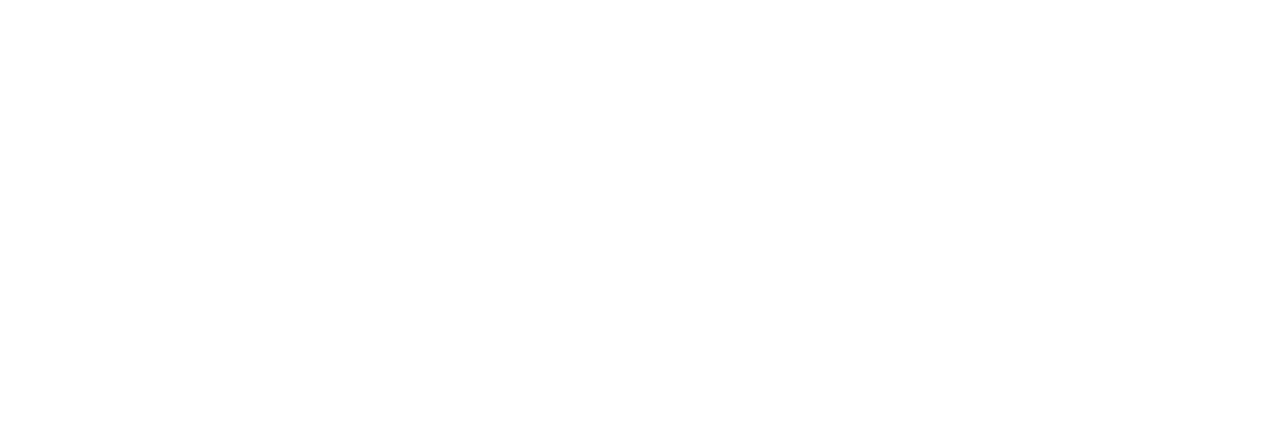
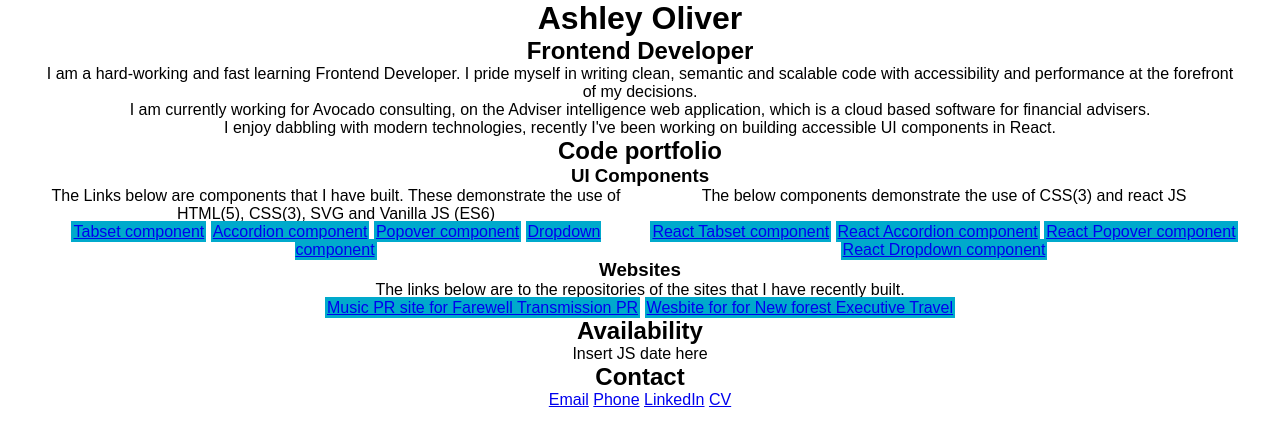
Before and after one commit to asholiver/personal_site, a website: page index.html in a window 1280 px wide. Drawn offline with nearby package versions, Linux system fonts and the light colour scheme; files that its build step writes are made by us from their sources.

Commit message:
initial commit

```diff
--- a/index.html
+++ b/index.html
@@ -17,7 +17,64 @@
     </head>
 
     <body>
-
+        <header class="c-header">
+            <h1>Ashley Oliver</h1>
+            <h2>Frontend Developer</h2>
+        </header>
+        <main>
+            <div class="l-container">
+                <section>
+                    <p>I am a hard-working and fast learning Frontend Developer. I pride myself in writing clean, semantic and scalable code with accessibility and performance at the forefront of my decisions.</p>
+                    <p>I am currently working for Avocado consulting, on the Adviser intelligence web application, which is a cloud based software for financial advisers.</p>
+                    <p>I enjoy dabbling with modern technologies, recently I've been working on building accessible UI components in React.</p>
+                </section>
+                <section>
+                <h2>Code portfolio</h2>
+                <h3>UI Components</h3>
+                <div class="l-grid">
+                    <div class="l-grid__item l-grid__item--6-col">
+                        <p>The Links below are components that I have built. These demonstrate the use of HTML(5), CSS(3), SVG and Vanilla JS (ES6)</p>
+                    </div>
+                    <div class="l-grid__item l-grid__item--6-col">
+                        <p>The below components demonstrate the use of CSS(3) and react JS</p>
+                    </div>
+                    <div class="l-grid__item l-grid__item--6-col">
+                        <div class="c-link-group">
+                            <a class="c-link-group__link" href="https://codepen.io/ashleyoliver/pen/RgXLBX">Tabset component</a>
+                            <a class="c-link-group__link" href="https://codepen.io/ashleyoliver/pen/xrvRmQ">Accordion component</a>
+                            <a class="c-link-group__link" href="#">Popover component</a>
+                            <a class="c-link-group__link" href="#">Dropdown component</a>
+                        </div>
+                    </div>
+                    <div class="l-grid__item l-grid__item--6-col">
+                        <div class="c-link-group">
+                            <a class="c-link-group__link" href="https://codepen.io/ashleyoliver/pen/RZbrxx">React Tabset component</a>
+                            <a class="c-link-group__link" href="https://codepen.io/ashleyoliver/pen/LLwKbK">React Accordion component</a>
+                            <a class="c-link-group__link" href="#">React Popover component</a>
+                            <a class="c-link-group__link" href="#">React Dropdown component</a>
+                        </div class="c-link-group">
+                    </div>
+                </div>
+                    <h3>Websites</h3>
+                    <p>The links below are to the repositories of the sites that I have recently built.</p>
+                    <div class="c-link-group">
+                        <a class="c-link-group__link" href="https://github.com/asholiver/PRwebsite">Music PR site for Farewell Transmission PR</a>
+                        <a class="c-link-group__link" href="https://github.com/asholiver/taxi-service">Wesbite for for New forest Executive Travel</a>
+                    </div>
+                </section>
+                <section>
+                <h2>Availability</h2>
+                <div>Insert JS date here</div>
+                </section>
+                <section>
+                    <h2>Contact</h2>
+                    <a href="mailto:ashleyioliver@gmail.com">Email</a>
+                    <a href="tel: 07887499530">Phone</a>
+                    <a href="https://www.linkedin.com/in/ashleyioliver/">LinkedIn</a>
+                    <a href="#">CV</a>
+                </section>
+            </div>
+        </main>
 
     </body>
 
--- /dev/null
+++ b/scss/_c-link-group.scss
@@ -0,0 +1,9 @@
+.c-link-group {
+    text-align: center;
+}
+
+.c-link-group__link {
+    background-color: $g-color-blue;
+    padding: rem($g-spacing-large);
+    width: auto;
+}
--- a/scss/_main.scss
+++ b/scss/_main.scss
@@ -1,4 +1,5 @@
 body {
     background-color: #fff;
     font-family: sans-serif;
+    text-align: center;
 }
--- a/scss/_settings.scss
+++ b/scss/_settings.scss
@@ -1,6 +1,15 @@
-//colours
 
 
+$g-border-radius: 3px;
+$g-border-color: #b3bdc2;
+$g-border: 1px solid $g-border-color;
+$g-color-white: #fff;
+$g-color-blue: #0ac;
+
+
+$g-spacing: 1rem;
+$g-spacing-large: 2rem;
+$g-spacing-x-large: 3rem;
 
 
 
--- a/scss/layout/_grid.scss
+++ b/scss/layout/_grid.scss
@@ -9,6 +9,10 @@
 .l-grid__item {
     flex-basis: auto;
     padding-left: rem(16);
+}
+
+.l-grid__item--6-col {
+    width: 50%;
 }
 
 .l-grid__item--4-col {
--- a/scss/style.scss
+++ b/scss/style.scss
@@ -16,3 +16,5 @@
 @import 'layout/grid';
 
 @import 'layout/container';
+
+@import 'c-link-group';
```
Lines whose indentation alone changed are shown as unchanged.
